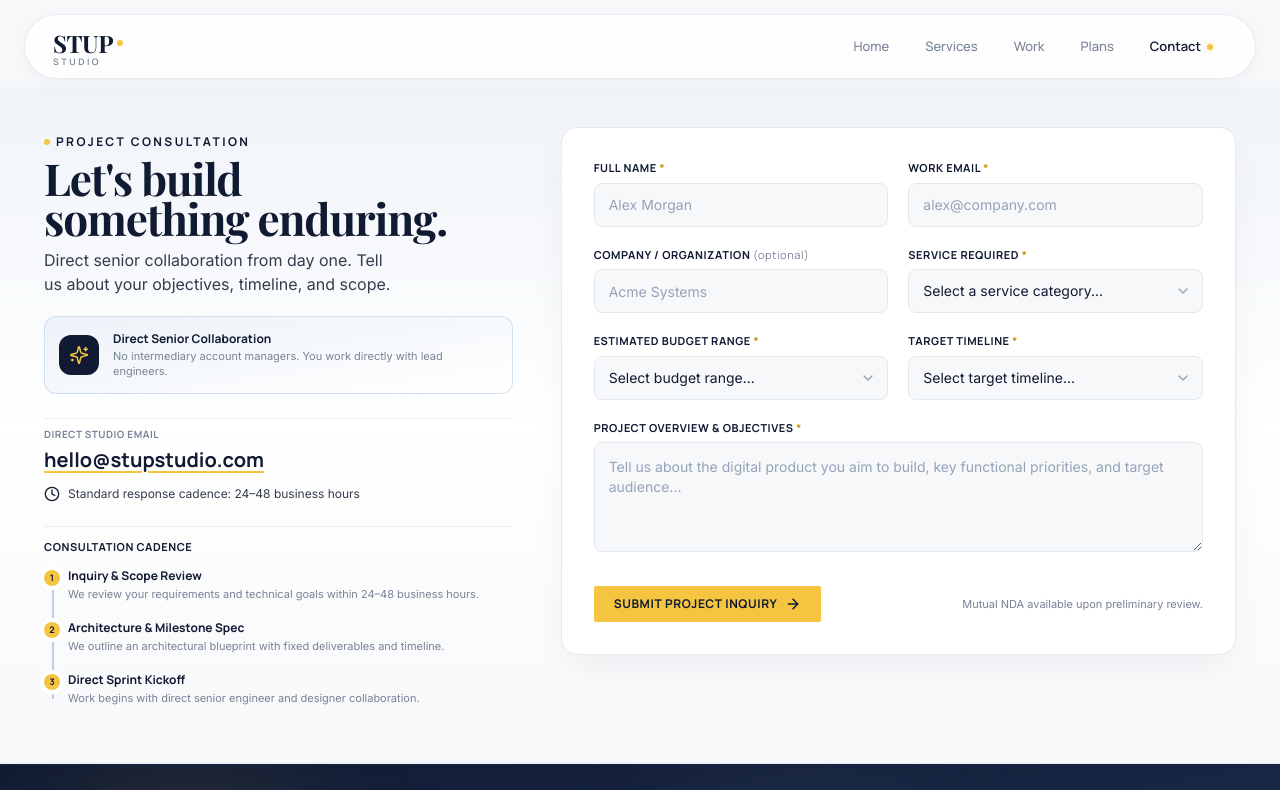
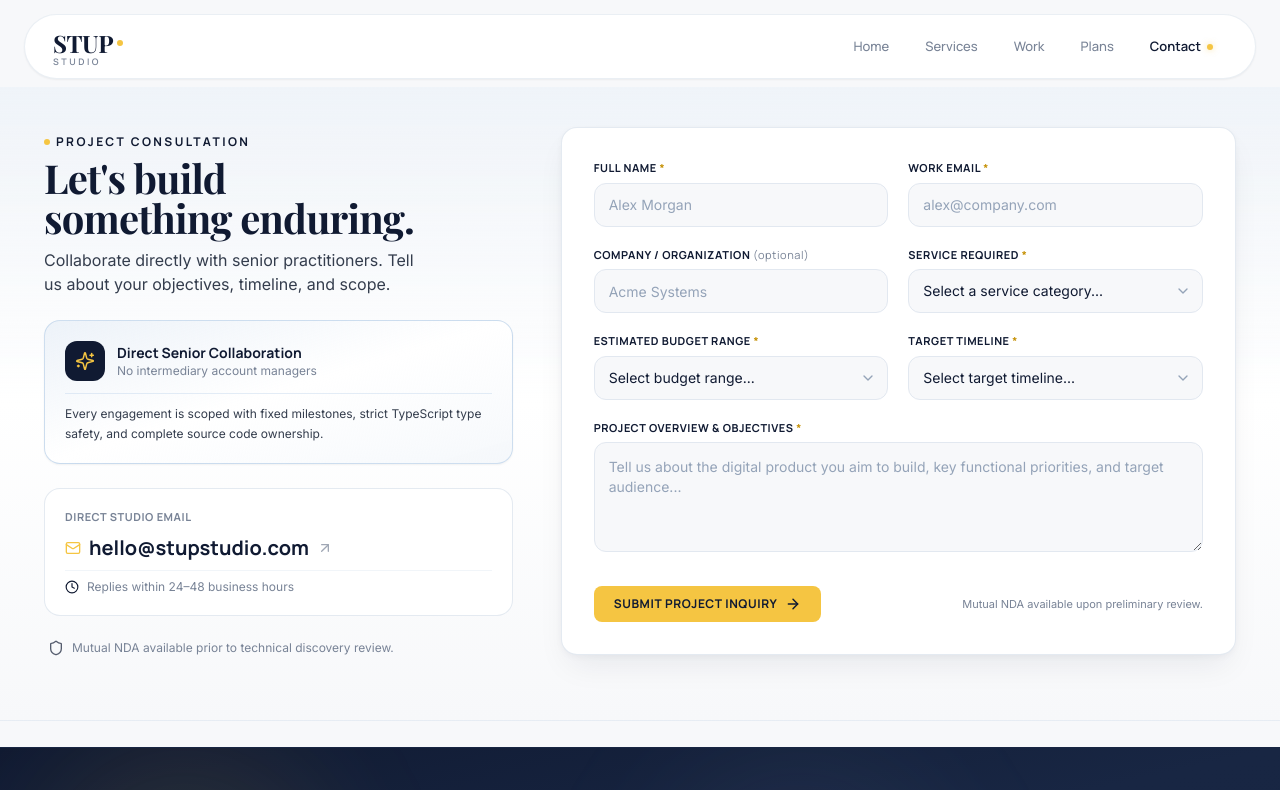
Before and after one commit to SOUSKEAIZEN/stup, a Next.js app: page /contact in a window 1280 px wide. Shown: the top 790 px of the page. Built offline with nearby package versions, Linux system fonts and the light colour scheme; a web font is replaced by a local one.

Commit message:
fix(ui): eliminate header transparency, remove home work & cta sections, and redesign contact layout

```diff
--- a/src/app/contact/page.tsx
+++ b/src/app/contact/page.tsx
@@ -1,6 +1,6 @@
 import React from 'react';
 import type { Metadata } from 'next';
-import { Mail, Clock, ArrowRight, CheckCircle2, ShieldCheck, Sparkles } from 'lucide-react';
+import { Mail, Clock, Sparkles, Shield, ArrowUpRight } from 'lucide-react';
 import { ContactFormWrapper } from '@/components/forms/ContactFormWrapper';
 import { agencyConfig } from '@/data/agency';
 
@@ -11,109 +11,79 @@ export const metadata: Metadata = {
 };
 
 export default function ContactPage() {
-  const steps = [
-    {
-      num: '01',
-      title: 'Inquiry & Scope Review',
-      desc: 'We review your requirements and technical goals within 24–48 business hours.',
-    },
-    {
-      num: '02',
-      title: 'Architecture & Milestone Spec',
-      desc: 'We outline an architectural blueprint with fixed deliverables and timeline.',
-    },
-    {
-      num: '03',
-      title: 'Direct Sprint Kickoff',
-      desc: 'Work begins with direct senior engineer and designer collaboration.',
-    },
-  ];
-
   return (
-    <div className="flex flex-col bg-surface-bg">
+    <div className="flex flex-col bg-surface-bg min-h-[calc(100vh-140px)]">
       {/* COHESIVE SPLIT-LAYOUT CONTACT SECTION */}
-      <section className="pt-6 sm:pt-10 pb-10 sm:pb-14 border-b border-slate-200/60 bg-gradient-to-b from-powder-soft/50 via-white to-surface-bg">
+      <section className="pt-6 sm:pt-10 pb-12 sm:pb-16 border-b border-slate-200/60 bg-gradient-to-b from-powder-soft/50 via-white to-surface-bg">
         <div className="max-w-site mx-auto px-4 sm:px-6">
           <div className="grid grid-cols-1 lg:grid-cols-12 gap-8 lg:gap-12 items-start">
 
-            {/* LEFT SECTION: Editorial Narrative, Direct Contact & Visual Timeline */}
-            <div className="lg:col-span-5 flex flex-col justify-between space-y-6">
+            {/* LEFT SECTION: Compact Heading, Direct Channels & Collaboration Highlight */}
+            <div className="lg:col-span-5 flex flex-col justify-start space-y-6">
               <div>
                 <span className="inline-flex items-center gap-1.5 font-ui text-xs font-bold uppercase tracking-[0.2em] text-navy mb-2">
                   <span className="w-1.5 h-1.5 rounded-full bg-sunflower" />
                   PROJECT CONSULTATION
                 </span>
 
-                <h1 className="font-display text-3xl sm:text-4xl lg:text-[44px] leading-[1.12] tracking-[-0.025em] text-navy font-bold text-balance">
+                <h1 className="font-display text-3xl sm:text-4xl lg:text-[40px] leading-[1.15] tracking-[-0.02em] text-navy font-bold text-balance">
                   Let&apos;s build something enduring.
                 </h1>
 
                 <p className="mt-2.5 font-sans text-sm sm:text-base text-ink-body leading-relaxed text-balance">
-                  Direct senior collaboration from day one. Tell us about your objectives, timeline, and scope.
+                  Collaborate directly with senior practitioners. Tell us about your objectives, timeline, and scope.
                 </p>
+              </div>
 
-                {/* Brand Graphic / Studio Seal */}
-                <div className="mt-5 p-3.5 rounded-xl bg-gradient-to-br from-powder-soft/80 to-white border border-powder/60 shadow-2xs flex items-center gap-3.5">
+              {/* Visually Attractive Collaboration Highlight Card */}
+              <div className="p-5 rounded-2xl bg-gradient-to-br from-powder-soft/80 via-white to-powder-soft/40 border border-powder/70 shadow-sm space-y-3">
+                <div className="flex items-center gap-3">
                   <div className="w-10 h-10 rounded-xl bg-navy flex items-center justify-center text-sunflower shrink-0 shadow-xs">
                     <Sparkles className="w-5 h-5 stroke-[1.8]" />
                   </div>
                   <div>
-                    <span className="font-ui text-xs font-bold text-navy block">
+                    <h2 className="font-ui text-sm font-bold text-navy">
                       Direct Senior Collaboration
-                    </span>
-                    <span className="font-sans text-[11px] text-ink-muted leading-snug block mt-0.5">
-                      No intermediary account managers. You work directly with lead engineers.
+                    </h2>
+                    <span className="font-sans text-xs text-ink-muted block">
+                      No intermediary account managers
                     </span>
                   </div>
                 </div>
+                <p className="font-sans text-xs text-ink-body leading-relaxed border-t border-powder/40 pt-2.5">
+                  Every engagement is scoped with fixed milestones, strict TypeScript type safety, and complete source code ownership.
+                </p>
               </div>
 
-              {/* Direct Communication Channels */}
-              <div className="space-y-3 pt-2 border-t border-slate-200/70">
-                <div>
-                  <span className="font-ui text-[10px] font-bold uppercase tracking-wider text-ink-muted block mb-1">
+              {/* Clearly Displayed Studio Email with Working Mail Link */}
+              <div className="p-5 rounded-2xl bg-white border border-slate-200/90 shadow-2xs space-y-2">
+                <span className="font-ui text-[11px] font-bold uppercase tracking-wider text-ink-muted block">
                   Direct Studio Email
                 </span>
                 <a
                   href={`mailto:${agencyConfig.email}`}
-                    className="font-ui text-lg sm:text-xl font-bold text-navy hover:text-navy-deep transition-colors underline decoration-sunflower decoration-2 underline-offset-4"
+                  className="font-ui text-lg sm:text-xl font-bold text-navy hover:text-sunflower-dark transition-colors inline-flex items-center gap-2 group"
                 >
-                    {agencyConfig.email}
+                  <Mail className="w-4 h-4 text-sunflower group-hover:scale-110 transition-transform" />
+                  <span>{agencyConfig.email}</span>
+                  <ArrowUpRight className="w-4 h-4 text-ink-muted group-hover:text-navy transition-colors opacity-70 group-hover:opacity-100" />
                 </a>
-                </div>
 
-                <div className="flex items-center gap-2 text-xs font-sans text-ink-body">
-                  <Clock className="w-4 h-4 text-navy shrink-0" />
-                  <span>Standard response cadence: 24–48 business hours</span>
+                {/* Short Response-Time Indicator */}
+                <div className="flex items-center gap-2 text-xs font-sans text-ink-muted pt-2 border-t border-slate-100">
+                  <Clock className="w-3.5 h-3.5 text-navy shrink-0" />
+                  <span>Replies within 24–48 business hours</span>
                 </div>
               </div>
 
-              {/* Compact Visual 3-Step Inquiry Timeline */}
-              <div className="pt-3 border-t border-slate-200/70">
-                <span className="font-ui text-[11px] font-bold uppercase tracking-wider text-navy block mb-3">
-                  Consultation Cadence
-                </span>
-
-                <div className="relative pl-6 space-y-4 before:absolute before:left-2 before:top-2 before:bottom-2 before:w-[1.5px] before:bg-powder">
-                  {steps.map((step) => (
-                    <div key={step.num} className="relative">
-                      <span className="absolute -left-6 top-0.5 w-4 h-4 rounded-full bg-sunflower text-navy font-ui text-[9px] font-extrabold flex items-center justify-center shadow-2xs ring-4 ring-white">
-                        {step.num.replace('0', '')}
-                      </span>
-                      <h4 className="font-ui text-xs font-bold text-navy">
-                        {step.title}
-                      </h4>
-                      <p className="font-sans text-[11px] text-ink-muted mt-0.5 leading-relaxed">
-                        {step.desc}
-                      </p>
-                    </div>
-                  ))}
+              {/* Security & Confidentiality Pill */}
+              <div className="flex items-center gap-2 text-xs font-sans text-ink-muted px-1">
+                <Shield className="w-4 h-4 text-navy/70 shrink-0" />
+                <span>Mutual NDA available prior to technical discovery review.</span>
               </div>
             </div>
 
-            </div>
-
-            {/* RIGHT SECTION: Clean, Elegant Project Inquiry Form */}
+            {/* RIGHT SECTION: Clean, Well-Organized Contact Form Card */}
             <div className="lg:col-span-7">
               <ContactFormWrapper />
             </div>
--- a/src/app/work/WorkClient.tsx
+++ b/src/app/work/WorkClient.tsx
@@ -34,7 +34,7 @@ export function WorkClient({ initialProjects }: WorkClientProps) {
             >
               <Link
                 href={`/work/${project.slug}`}
-                className="block w-full h-full focus-visible:outline-none focus-visible:ring-2 focus-visible:ring-sunflower"
+                className="block w-full h-full focus-visible:outline-none"
                 tabIndex={-1}
                 aria-hidden="true"
               >
--- a/src/app/work/[slug]/page.tsx
+++ b/src/app/work/[slug]/page.tsx
@@ -60,7 +60,7 @@ export default function CaseStudyPage({ params }: CaseStudyPageProps) {
       <div className="max-w-site mx-auto px-4 sm:px-6 w-full mb-6">
         <Link
           href="/work"
-          className="inline-flex items-center gap-2 font-ui text-xs font-semibold uppercase tracking-wider text-ink-muted hover:text-navy transition-colors focus-visible:outline-none focus-visible:ring-2 focus-visible:ring-sunflower rounded-sm"
+          className="inline-flex items-center gap-2 font-ui text-xs font-semibold uppercase tracking-wider text-ink-muted hover:text-navy transition-colors focus-visible:outline-none focus-visible:underline underline-offset-4"
         >
           <ArrowLeft className="w-3.5 h-3.5" />
           <span>Back to All Work</span>
--- a/src/components/forms/ContactForm.tsx
+++ b/src/components/forms/ContactForm.tsx
@@ -73,7 +73,7 @@ ${data.projectDescription}`
   };
 
   return (
-    <div className="bg-white/95 backdrop-blur-md border border-slate-200/90 rounded-2xl p-6 sm:p-8 shadow-[0_16px_40px_-12px_rgba(16,26,50,0.08)]">
+    <div className="bg-white border border-slate-200/90 rounded-2xl p-6 sm:p-8 shadow-card">
       {submissionStatus === 'staged' && stagedData ? (
         <div className="py-4 flex flex-col items-start space-y-5">
           <div className="flex items-center gap-3">
@@ -167,7 +167,7 @@ ${data.projectDescription}`
                 disabled={submissionStatus === 'submitting'}
                 {...register('fullName')}
                 className={cn(
-                  'w-full h-11 px-3.5 rounded-lg border bg-surface-bg font-sans text-sm text-navy placeholder:text-slate-400 focus:bg-white focus:outline-none focus:ring-2 focus:ring-sunflower/50 transition-all',
+                  'w-full h-11 px-3.5 rounded-xl border bg-surface-bg font-sans text-sm text-navy placeholder:text-slate-400 focus:bg-white focus:outline-none focus:ring-2 focus:ring-sunflower/50 transition-all',
                   errors.fullName
                     ? 'border-red-400 focus:ring-red-400'
                     : 'border-slate-200 focus:border-navy'
@@ -193,7 +193,7 @@ ${data.projectDescription}`
                 disabled={submissionStatus === 'submitting'}
                 {...register('email')}
                 className={cn(
-                  'w-full h-11 px-3.5 rounded-lg border bg-surface-bg font-sans text-sm text-navy placeholder:text-slate-400 focus:bg-white focus:outline-none focus:ring-2 focus:ring-sunflower/50 transition-all',
+                  'w-full h-11 px-3.5 rounded-xl border bg-surface-bg font-sans text-sm text-navy placeholder:text-slate-400 focus:bg-white focus:outline-none focus:ring-2 focus:ring-sunflower/50 transition-all',
                   errors.email
                     ? 'border-red-400 focus:ring-red-400'
                     : 'border-slate-200 focus:border-navy'
@@ -222,7 +222,7 @@ ${data.projectDescription}`
                 placeholder="Acme Systems"
                 disabled={submissionStatus === 'submitting'}
                 {...register('companyName')}
-                className="w-full h-11 px-3.5 rounded-lg border border-slate-200 bg-surface-bg font-sans text-sm text-navy placeholder:text-slate-400 focus:bg-white focus:border-navy focus:outline-none focus:ring-2 focus:ring-sunflower/50 transition-all"
+                className="w-full h-11 px-3.5 rounded-xl border border-slate-200 bg-surface-bg font-sans text-sm text-navy placeholder:text-slate-400 focus:bg-white focus:border-navy focus:outline-none focus:ring-2 focus:ring-sunflower/50 transition-all"
               />
             </div>
 
@@ -239,7 +239,7 @@ ${data.projectDescription}`
                   disabled={submissionStatus === 'submitting'}
                   {...register('serviceRequired')}
                   className={cn(
-                    'w-full h-11 px-3.5 pr-9 rounded-lg border bg-surface-bg font-sans text-sm text-navy focus:bg-white focus:outline-none focus:ring-2 focus:ring-sunflower/50 transition-all appearance-none cursor-pointer',
+                    'w-full h-11 px-3.5 pr-9 rounded-xl border bg-surface-bg font-sans text-sm text-navy focus:bg-white focus:outline-none focus:ring-2 focus:ring-sunflower/50 transition-all appearance-none cursor-pointer',
                     errors.serviceRequired
                       ? 'border-red-400 focus:ring-red-400'
                       : 'border-slate-200 focus:border-navy'
@@ -278,7 +278,7 @@ ${data.projectDescription}`
                   disabled={submissionStatus === 'submitting'}
                   {...register('estimatedBudget')}
                   className={cn(
-                    'w-full h-11 px-3.5 pr-9 rounded-lg border bg-surface-bg font-sans text-sm text-navy focus:bg-white focus:outline-none focus:ring-2 focus:ring-sunflower/50 transition-all appearance-none cursor-pointer',
+                    'w-full h-11 px-3.5 pr-9 rounded-xl border bg-surface-bg font-sans text-sm text-navy focus:bg-white focus:outline-none focus:ring-2 focus:ring-sunflower/50 transition-all appearance-none cursor-pointer',
                     errors.estimatedBudget
                       ? 'border-red-400 focus:ring-red-400'
                       : 'border-slate-200 focus:border-navy'
@@ -314,7 +314,7 @@ ${data.projectDescription}`
                   disabled={submissionStatus === 'submitting'}
                   {...register('projectTimeline')}
                   className={cn(
-                    'w-full h-11 px-3.5 pr-9 rounded-lg border bg-surface-bg font-sans text-sm text-navy focus:bg-white focus:outline-none focus:ring-2 focus:ring-sunflower/50 transition-all appearance-none cursor-pointer',
+                    'w-full h-11 px-3.5 pr-9 rounded-xl border bg-surface-bg font-sans text-sm text-navy focus:bg-white focus:outline-none focus:ring-2 focus:ring-sunflower/50 transition-all appearance-none cursor-pointer',
                     errors.projectTimeline
                       ? 'border-red-400 focus:ring-red-400'
                       : 'border-slate-200 focus:border-navy'
@@ -353,7 +353,7 @@ ${data.projectDescription}`
               disabled={submissionStatus === 'submitting'}
               {...register('projectDescription')}
               className={cn(
-                'w-full p-3.5 rounded-lg border bg-surface-bg font-sans text-sm text-navy placeholder:text-slate-400 focus:bg-white focus:outline-none focus:ring-2 focus:ring-sunflower/50 transition-all resize-y min-h-[110px]',
+                'w-full p-3.5 rounded-xl border bg-surface-bg font-sans text-sm text-navy placeholder:text-slate-400 focus:bg-white focus:outline-none focus:ring-2 focus:ring-sunflower/50 transition-all resize-y min-h-[110px]',
                 errors.projectDescription
                   ? 'border-red-400 focus:ring-red-400'
                   : 'border-slate-200 focus:border-navy'
--- a/src/components/ui/BackToTop.tsx
+++ b/src/components/ui/BackToTop.tsx
@@ -38,7 +38,7 @@ export function BackToTop() {
       onClick={scrollToTop}
       aria-label="Back to top"
       className={cn(
-        'fixed bottom-6 right-6 z-40 p-3 rounded-full bg-navy text-white shadow-float border border-powder/20 transition-all duration-300 hover:bg-sunflower hover:text-navy hover:scale-105 focus-visible:outline-none focus-visible:ring-2 focus-visible:ring-sunflower',
+        'fixed bottom-6 right-6 z-40 p-3 rounded-full bg-navy text-white shadow-float border border-powder/20 transition-all duration-300 hover:bg-sunflower hover:text-navy hover:scale-105 focus-visible:outline-none',
         isVisible ? 'opacity-100 translate-y-0 pointer-events-auto' : 'opacity-0 translate-y-4 pointer-events-none'
       )}
     >
--- a/src/components/ui/Button.tsx
+++ b/src/components/ui/Button.tsx
@@ -29,7 +29,7 @@ export const Button = React.forwardRef<HTMLButtonElement, ButtonProps>(
     ref
   ) => {
     const baseStyles =
-      'inline-flex items-center justify-center font-ui font-medium transition-all duration-200 select-none rounded-sm focus-visible:outline-none focus-visible:ring-2 focus-visible:ring-offset-2 disabled:opacity-50 disabled:pointer-events-none active:scale-[0.98]';
+      'inline-flex items-center justify-center font-ui font-medium transition-all duration-200 select-none rounded-lg focus-visible:outline-none focus-visible:ring-2 focus-visible:ring-offset-2 disabled:opacity-50 disabled:pointer-events-none active:scale-[0.98]';
 
     const sizeStyles = {
       sm: 'text-xs px-3.5 py-1.5 gap-1.5 tracking-wide uppercase',
```
Also changed, not shown: src/app/page.tsx (+3 -100 lines), src/components/layout/Navbar.tsx (+5 -5 lines). Lines whose indentation alone changed are shown as unchanged.
